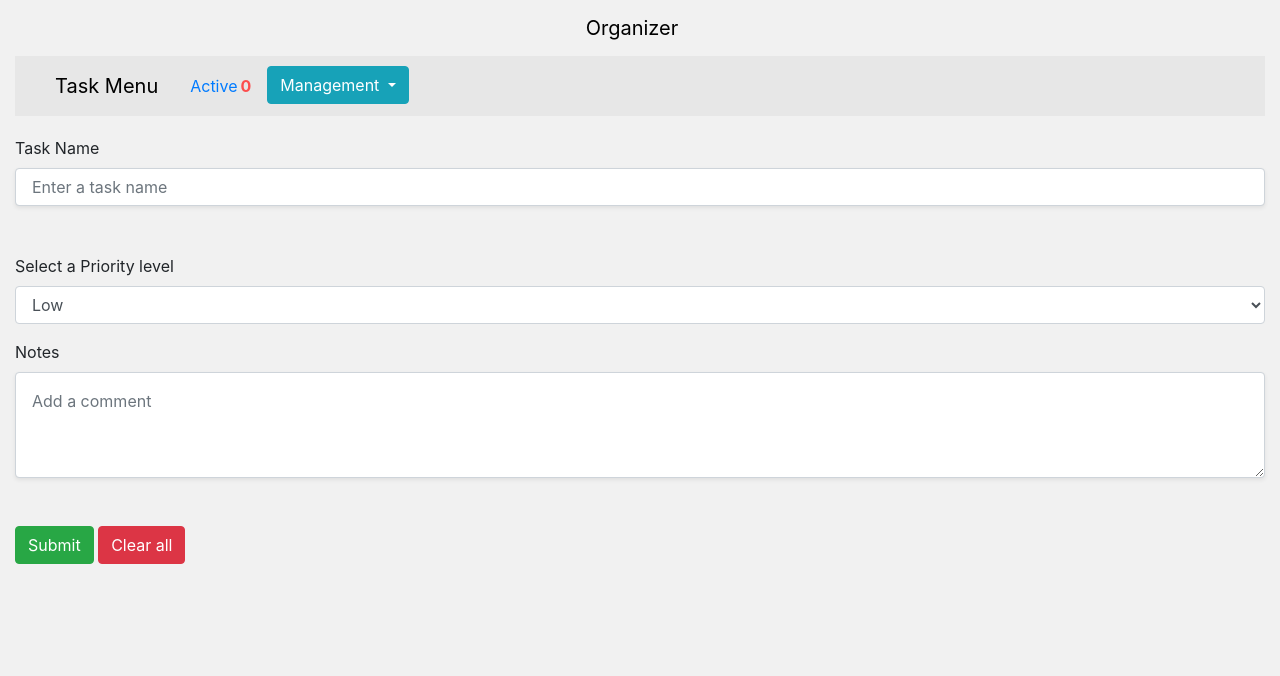
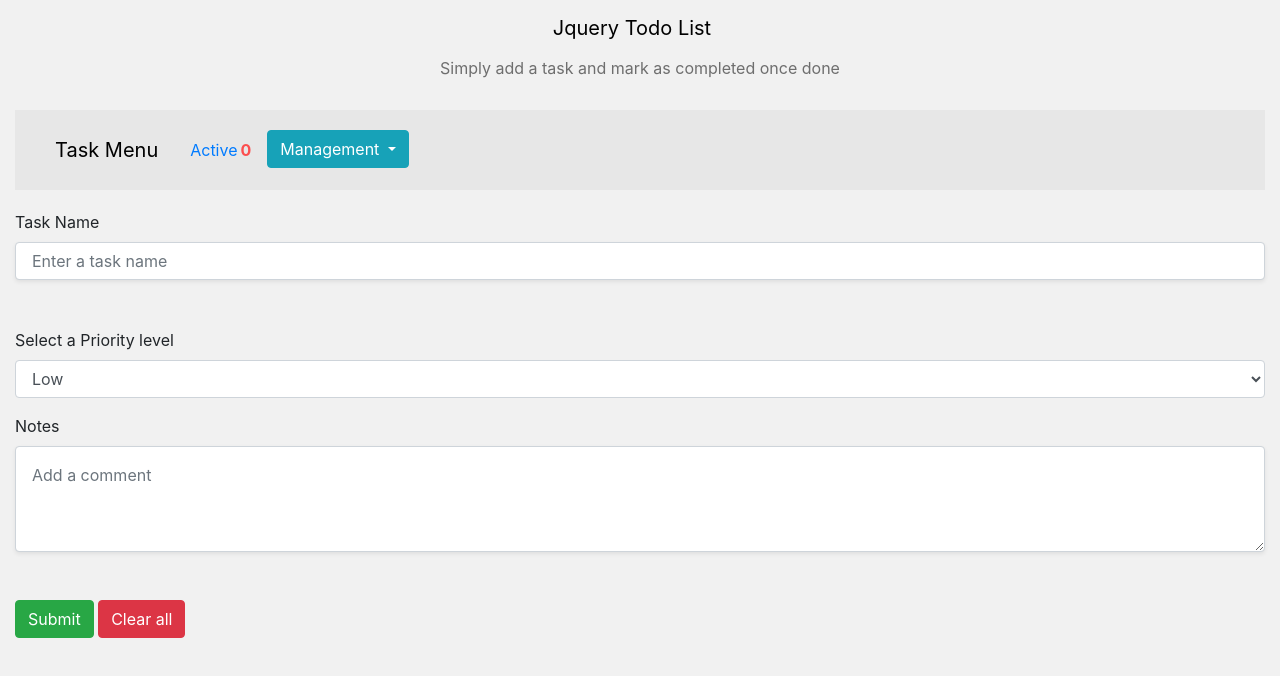
Before and after one commit to CraigSirus/Jquery-todo-list, a plain HTML site: page index.html in a window 1280 px wide. Drawn offline with nearby package versions, Linux system fonts and the light colour scheme.

Commit message:
Made adjustments to Style.css + index.html

```diff
--- a/index.html
+++ b/index.html
@@ -13,8 +13,9 @@
 
 <div class="container-fluid">
     <div class="navbar navbar-expand-sm d-flex justify-content-center">
-        <a class="navbar-brand" href="#">Organizer</a>
+        <a class="navbar-brand" href="#">Jquery Todo List</a>
     </div>
+    <p class="slogan">Simply add a task and mark as completed once done</p>
 </div>
 
 <div class="container-fluid">
--- a/style.css
+++ b/style.css
@@ -11,7 +11,13 @@ html, body {
 .nav {
     margin-bottom: 20px;
     background-color: rgb(231, 231, 231);
-    padding: 10px 0px 10px 40px;
+    padding: 20px 0px 20px 40px;
+}
+
+.slogan {
+    text-align: center;
+    color: rgb(110, 110, 110);
+    margin-bottom: 30px;
 }
 
 #active {
```
